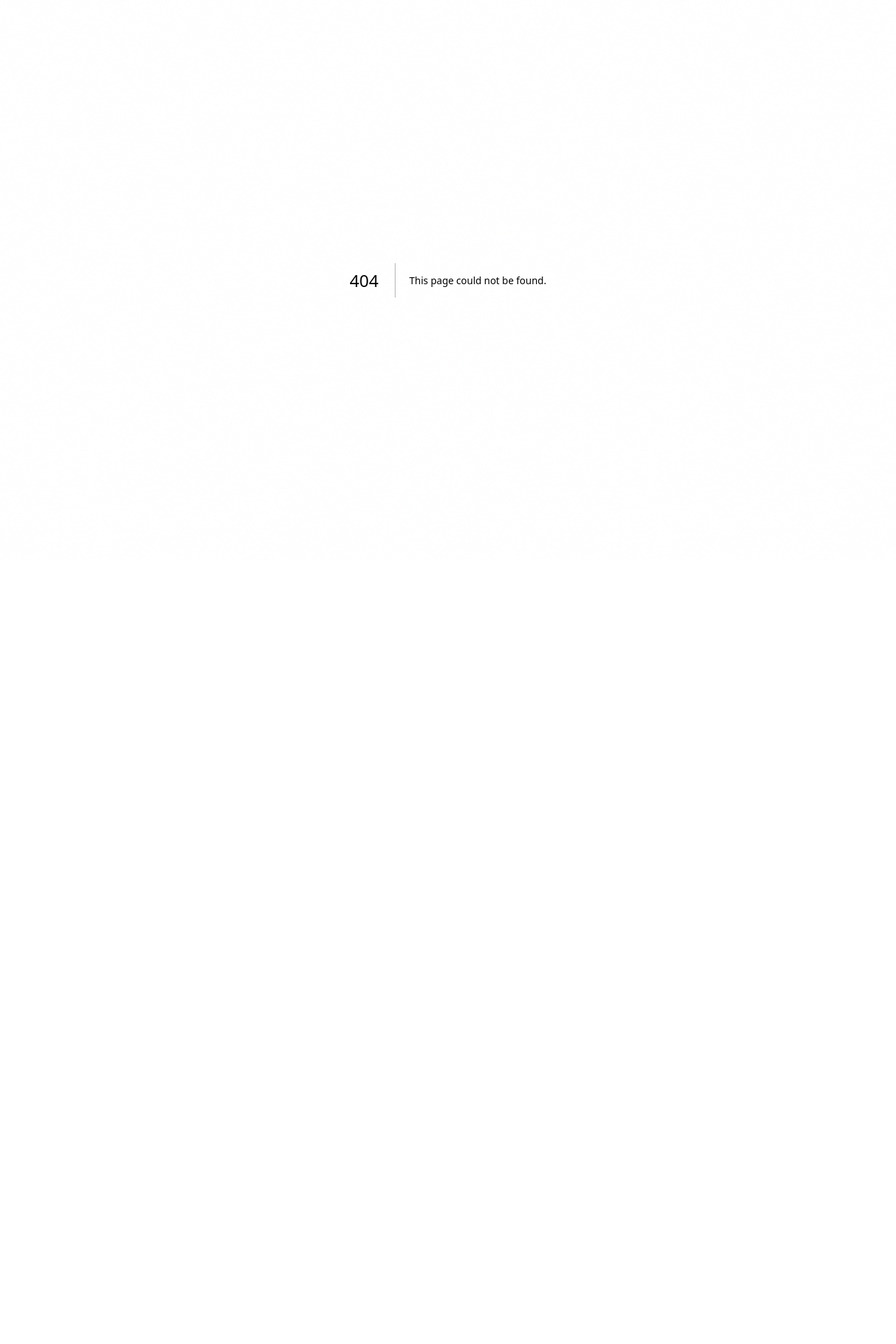
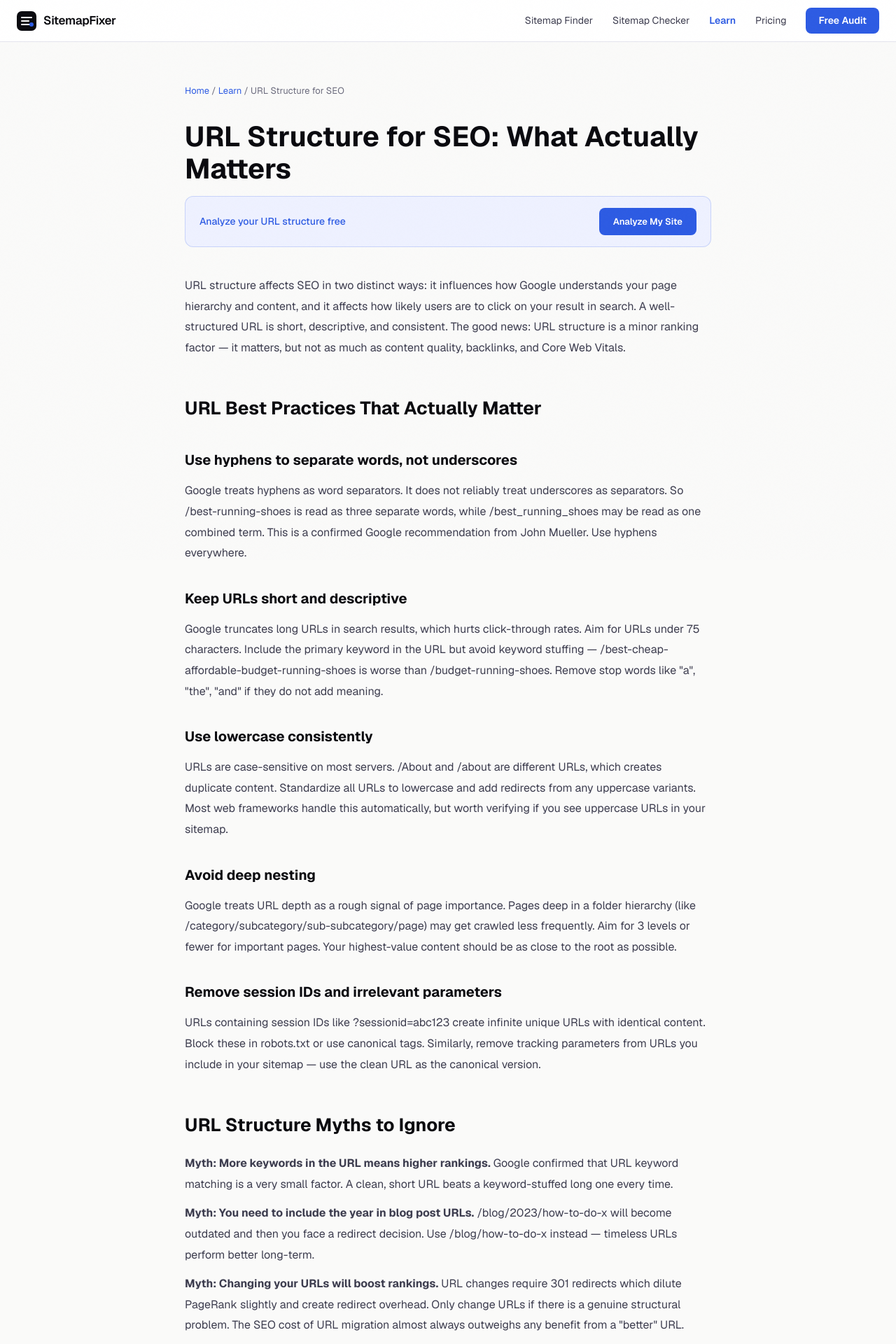
Before and after one commit to Watermelon-Coctail-Bar/sitemap-fixer, a Next.js app: page /learn/url-structure-seo in a window 1280 px wide. Before the commit this address had no page. Shown: the top 1920 px of the page at 70% size. Before the commit the page ends 800 px from the top, so only its background shows below. Built offline with nearby package versions, Linux system fonts and the light colour scheme.

Commit message:
Create page.tsx

```diff
--- /dev/null
+++ b/src/app/learn/url-structure-seo/page.tsx
@@ -0,0 +1,52 @@
+import type { Metadata } from 'next';
+export const metadata: Metadata = {
+  title: 'URL Structure for SEO: Best Practices and Common Mistakes | SitemapFixer',
+  description: "How to structure your URLs for maximum SEO impact. The rules that actually matter, the myths to ignore, and how URL structure affects your sitemap.",
+  alternates: { canonical: 'https://sitemapfixer.com/learn/url-structure-seo' },
+};
+export default function Page() {
+  return (
+    <div style={{ maxWidth: 800, margin: '0 auto', padding: '60px 24px' }}>
+      <nav style={{ fontSize: 13, color: '#6b6b7d', marginBottom: 32 }}>
+        <a href="/" style={{ color: '#2d5be3', textDecoration: 'none' }}>Home</a>{' / '}
+        <a href="/learn" style={{ color: '#2d5be3', textDecoration: 'none' }}>Learn</a>{' / '}
+        <span>URL Structure for SEO</span>
+      </nav>
+      <h1 style={{ fontSize: 40, fontWeight: 700, color: '#0a0a0f', marginBottom: 16, lineHeight: 1.15 }}>URL Structure for SEO: What Actually Matters</h1>
+      <div style={{ background: '#eef1ff', border: '1px solid rgba(45,91,227,0.2)', borderRadius: 12, padding: '16px 20px', marginBottom: 40, display: 'flex', alignItems: 'center', justifyContent: 'space-between', gap: 16 }}>
+        <span style={{ fontSize: 14, color: '#2d5be3', fontWeight: 500 }}>Analyze your URL structure free</span>
+        <a href="/" style={{ background: '#2d5be3', color: 'white', padding: '10px 20px', borderRadius: 8, textDecoration: 'none', fontWeight: 600, fontSize: 13 }}>Analyze My Site</a>
+      </div>
+      <div style={{ fontSize: 16, color: '#3d3d4f', lineHeight: 1.85 }}>
+        <p style={{ marginBottom: 24 }}>URL structure affects SEO in two distinct ways: it influences how Google understands your page hierarchy and content, and it affects how likely users are to click on your result in search. A well-structured URL is short, descriptive, and consistent. The good news: URL structure is a minor ranking factor — it matters, but not as much as content quality, backlinks, and Core Web Vitals.</p>
+
+        <h2 style={{ fontSize: 26, fontWeight: 700, color: '#0a0a0f', marginTop: 48, marginBottom: 16 }}>URL Best Practices That Actually Matter</h2>
+
+        <h3 style={{ fontSize: 20, fontWeight: 700, color: '#0a0a0f', marginTop: 32, marginBottom: 10 }}>Use hyphens to separate words, not underscores</h3>
+        <p style={{ marginBottom: 24 }}>Google treats hyphens as word separators. It does not reliably treat underscores as separators. So /best-running-shoes is read as three separate words, while /best_running_shoes may be read as one combined term. This is a confirmed Google recommendation from John Mueller. Use hyphens everywhere.</p>
+
+        <h3 style={{ fontSize: 20, fontWeight: 700, color: '#0a0a0f', marginTop: 32, marginBottom: 10 }}>Keep URLs short and descriptive</h3>
+        <p style={{ marginBottom: 24 }}>Google truncates long URLs in search results, which hurts click-through rates. Aim for URLs under 75 characters. Include the primary keyword in the URL but avoid keyword stuffing — /best-cheap-affordable-budget-running-shoes is worse than /budget-running-shoes. Remove stop words like "a", "the", "and" if they do not add meaning.</p>
+
+        <h3 style={{ fontSize: 20, fontWeight: 700, color: '#0a0a0f', marginTop: 32, marginBottom: 10 }}>Use lowercase consistently</h3>
+        <p style={{ marginBottom: 24 }}>URLs are case-sensitive on most servers. /About and /about are different URLs, which creates duplicate content. Standardize all URLs to lowercase and add redirects from any uppercase variants. Most web frameworks handle this automatically, but worth verifying if you see uppercase URLs in your sitemap.</p>
+
+        <h3 style={{ fontSize: 20, fontWeight: 700, color: '#0a0a0f', marginTop: 32, marginBottom: 10 }}>Avoid deep nesting</h3>
+        <p style={{ marginBottom: 24 }}>Google treats URL depth as a rough signal of page importance. Pages deep in a folder hierarchy (like /category/subcategory/sub-subcategory/page) may get crawled less frequently. Aim for 3 levels or fewer for important pages. Your highest-value content should be as close to the root as possible.</p>
+
+        <h3 style={{ fontSize: 20, fontWeight: 700, color: '#0a0a0f', marginTop: 32, marginBottom: 10 }}>Remove session IDs and irrelevant parameters</h3>
+        <p style={{ marginBottom: 24 }}>URLs containing session IDs like ?sessionid=abc123 create infinite unique URLs with identical content. Block these in robots.txt or use canonical tags. Similarly, remove tracking parameters from URLs you include in your sitemap — use the clean URL as the canonical version.</p>
+
+        <h2 style={{ fontSize: 26, fontWeight: 700, color: '#0a0a0f', marginTop: 48, marginBottom: 16 }}>URL Structure Myths to Ignore</h2>
+        <p style={{ marginBottom: 12 }}><strong>Myth: More keywords in the URL means higher rankings.</strong> Google confirmed that URL keyword matching is a very small factor. A clean, short URL beats a keyword-stuffed long one every time.</p>
+        <p style={{ marginBottom: 12 }}><strong>Myth: You need to include the year in blog post URLs.</strong> /blog/2023/how-to-do-x will become outdated and then you face a redirect decision. Use /blog/how-to-do-x instead — timeless URLs perform better long-term.</p>
+        <p style={{ marginBottom: 24 }}><strong>Myth: Changing your URLs will boost rankings.</strong> URL changes require 301 redirects which dilute PageRank slightly and create redirect overhead. Only change URLs if there is a genuine structural problem. The SEO cost of URL migration almost always outweighs any benefit from a "better" URL.</p>
+      </div>
+      <div style={{ background: '#0a0a0f', borderRadius: 12, padding: '32px', textAlign: 'center', marginTop: 56 }}>
+        <div style={{ fontSize: 20, fontWeight: 700, color: 'white', marginBottom: 8 }}>Analyze your URL structure</div>
+        <div style={{ color: '#9999aa', marginBottom: 20, fontSize: 14 }}>Free — checks patterns across all your sitemap URLs</div>
+        <a href="/" style={{ background: 'white', color: '#0a0a0f', padding: '14px 28px', borderRadius: 8, textDecoration: 'none', fontWeight: 700 }}>Analyze My Site Free</a>
+      </div>
+    </div>
+  );
+}
```
